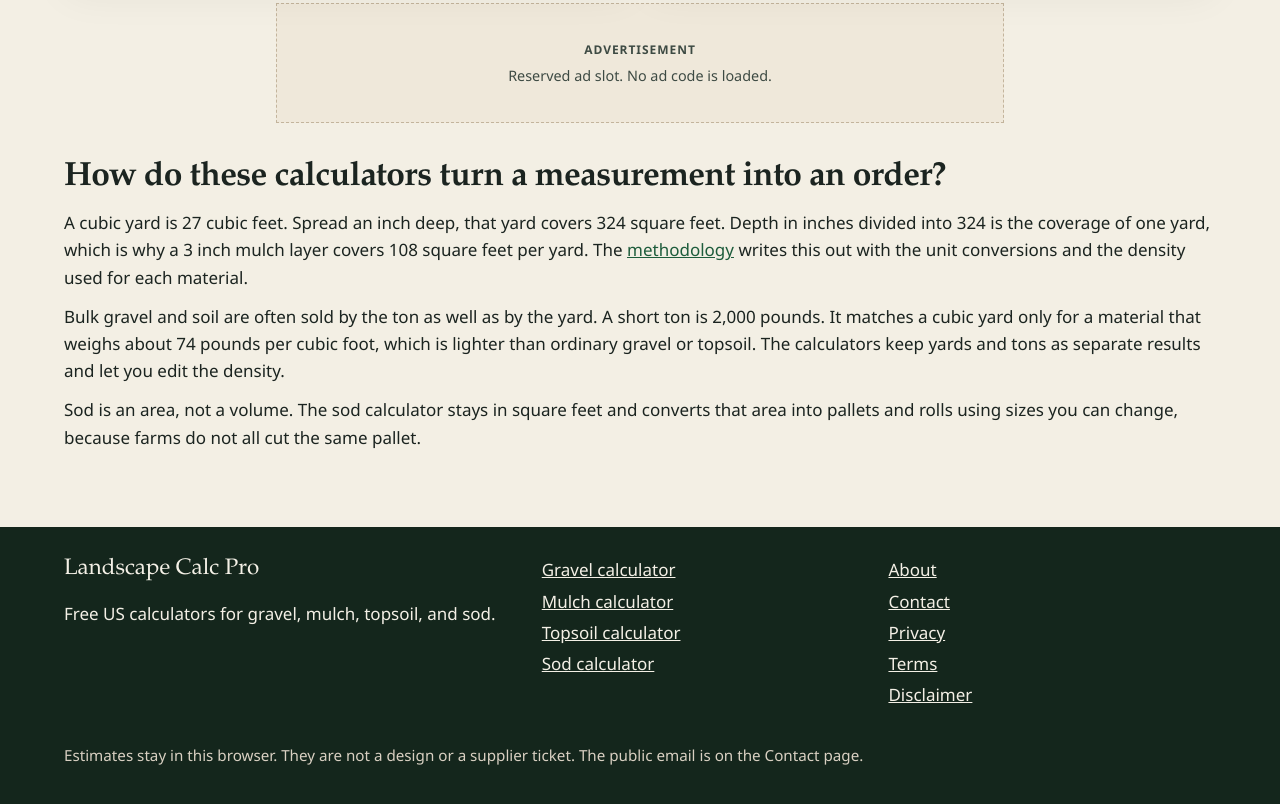
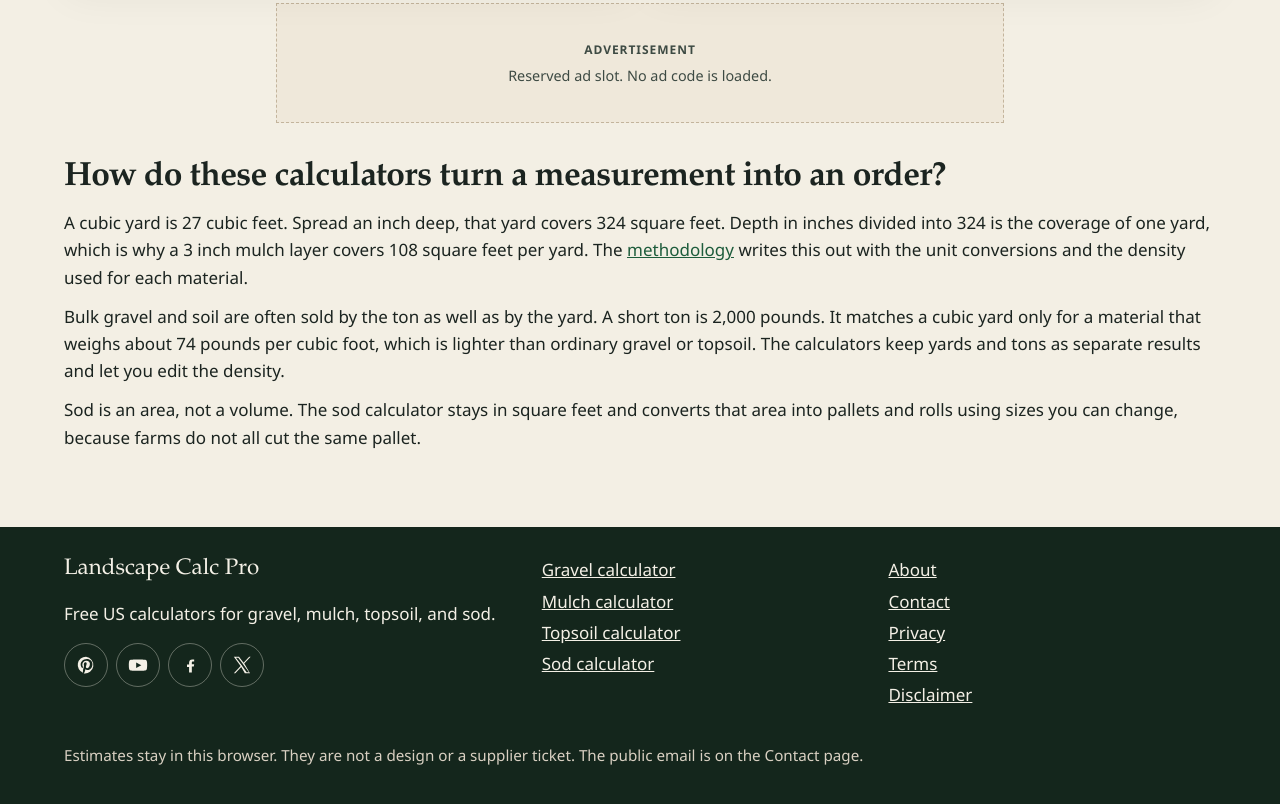
Before and after one commit to rraufrai-sys/landscape-calculators, an Astro site: page / in a window 1280 px wide. Shown: the part 991-1795 px from the top of the page. Built offline with nearby package versions, Linux system fonts and the light colour scheme; Astro itself is replaced by a stand-in of ours.

Commit message:
Add the official social profiles to the footer and structured data. (#5)
Pinterest, YouTube, Facebook, and X are listed once in the site config, linked from the footer, and included as sameAs on the site and its publisher.

Co-authored-by: Cursor Agent <cursoragent@cursor.com>
Co-authored-by: rraufrai-sys <rraufrai-sys@users.noreply.github.com>

```diff
--- a/src/components/Footer.astro
+++ b/src/components/Footer.astro
@@ -9,6 +9,16 @@ const pages = [
   { href: "/terms/", label: "Terms" },
   { href: "/disclaimer/", label: "Disclaimer" },
 ];
+
+const iconPaths = {
+  Pinterest:
+    "M12 2a10 10 0 0 0-3.6 19.3c-.1-.8-.2-2 0-2.9.2-.8 1.3-5.5 1.3-5.5s-.3-.7-.3-1.6c0-1.5.9-2.6 2-2.6.9 0 1.4.7 1.4 1.6 0 .9-.6 2.3-.9 3.6-.2 1.1.5 2 1.6 2 1.9 0 3.2-2.4 3.2-5.3 0-2.2-1.5-3.8-4.2-3.8-3.1 0-4.9 2.3-4.9 4.8 0 .9.3 1.9.7 2.4.1.1.1.2.1.3l-.3 1.1c-.1.2-.2.3-.4.2-1.4-.6-2.1-2.3-2.1-4.1 0-3 2.6-6.6 7.5-6.6 4 0 6.6 2.9 6.6 6 0 4.1-2.3 7.2-5.7 7.2-1.1 0-2.2-.6-2.6-1.4l-.7 2.7c-.3 1-.9 2.1-1.4 2.8A10 10 0 1 0 12 2z",
+  YouTube:
+    "M23 12.2s0-3.2-.4-4.6c-.2-.9-.9-1.6-1.8-1.8C19.2 5.4 12 5.4 12 5.4s-7.2 0-8.8.4c-.9.2-1.6.9-1.8 1.8C1 9 1 12.2 1 12.2s0 3.2.4 4.6c.2.9.9 1.6 1.8 1.8 1.6.4 8.8.4 8.8.4s7.2 0 8.8-.4c.9-.2 1.6-.9 1.8-1.8.4-1.4.4-4.6.4-4.6zM9.8 15.5V8.9l6.2 3.3-6.2 3.3z",
+  Facebook:
+    "M14.2 21v-7.2h2.4l.4-2.8h-2.8V9.3c0-.8.2-1.4 1.4-1.4H17V5.4c-.3 0-1.2-.1-2.3-.1-2.3 0-3.8 1.4-3.8 4v2.2H8.4v2.8h2.5V21h3.3z",
+  X: "M14.7 10.3 22.4 2h-1.8l-6.7 7.2L8.4 2H2.2l8.1 11.1L2.2 22h1.8l7.1-7.6L15.4 22h6.2l-6.9-11.7zm-2.5 2.7-.8-1.1L4.7 3.3h2.8l5.2 7 .8 1.1 6.8 9.2h-2.8l-5.5-7.6z",
+} as const;
 ---
 
 <footer class="site-footer">
@@ -16,6 +26,26 @@ const pages = [
     <div>
       <p class="site-footer__name">{site.legalName}</p>
       <p>{site.tagline}</p>
+      <nav class="site-footer__social" aria-label="Social profiles">
+        <ul>
+          {
+            site.social.map((profile) => (
+              <li>
+                <a
+                  href={profile.href}
+                  target="_blank"
+                  rel="noopener me"
+                  aria-label={`${site.legalName} on ${profile.name}`}
+                >
+                  <svg viewBox="0 0 24 24" width="20" height="20" aria-hidden="true" focusable="false">
+                    <path fill="currentColor" d={iconPaths[profile.name]} />
+                  </svg>
+                </a>
+              </li>
+            ))
+          }
+        </ul>
+      </nav>
     </div>
     <nav aria-label="Calculators">
       <ul>
--- a/src/config/site.ts
+++ b/src/config/site.ts
@@ -4,6 +4,13 @@
  * all read `siteUrl`. Apex host, no www, no trailing slash.
  */
 export const siteUrl = "https://landscapecalcpro.com";
+
+export const social = [
+  { name: "Pinterest", href: "https://www.pinterest.com/landscapecalcpro/" },
+  { name: "YouTube", href: "https://www.youtube.com/@LandscapeCalcPro" },
+  { name: "Facebook", href: "https://www.facebook.com/people/Landscape-Calc-Pro/61596598659192/" },
+  { name: "X", href: "https://x.com/LandscapeCalc" },
+] as const;
 
 export const site = {
   url: siteUrl,
@@ -19,6 +26,7 @@ export const site = {
   contact: {
     email: "r.rauf.rai@gmail.com",
   },
+  social,
 } as const;
 
 /** Page URL, with a trailing slash so it matches the canonical build. */
--- a/src/lib/seo.ts
+++ b/src/lib/seo.ts
@@ -77,6 +77,7 @@ export function homeJsonLd() {
         url: `${site.url}/`,
         description: site.description,
         inLanguage: "en-US",
+        sameAs: site.social.map((profile) => profile.href),
         publisher: { "@id": personId },
       },
       {
@@ -167,6 +168,7 @@ function personNode() {
     name: site.publisherName,
     email: site.contact.email,
     url: pageUrl("/about/"),
+    sameAs: site.social.map((profile) => profile.href),
   };
 }
 
--- a/src/styles/global.css
+++ b/src/styles/global.css
@@ -693,6 +693,28 @@ th {
   margin: 0 0 0.3rem;
 }
 
+.site-footer__social ul {
+  display: flex;
+  flex-wrap: wrap;
+  gap: 0.5rem;
+  margin-top: 0.85rem;
+}
+
+.site-footer__social a {
+  display: inline-flex;
+  align-items: center;
+  justify-content: center;
+  width: 2.75rem;
+  height: 2.75rem;
+  border: 1px solid rgba(244, 240, 230, 0.35);
+  border-radius: 999px;
+  text-decoration: none;
+}
+
+.site-footer__social a:hover {
+  background: rgba(244, 240, 230, 0.12);
+}
+
 .site-footer ul {
   list-style: none;
   margin: 0;
```
